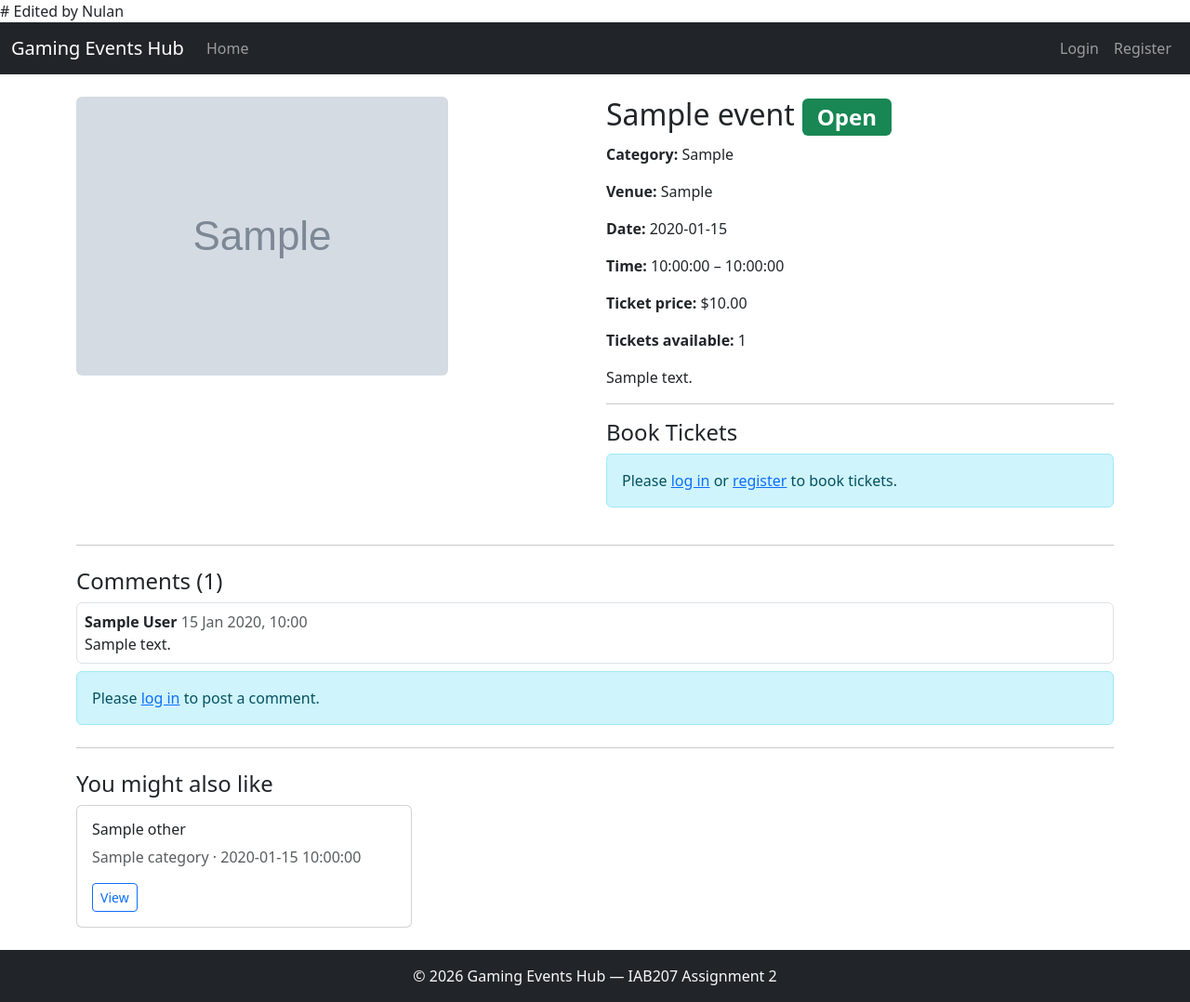
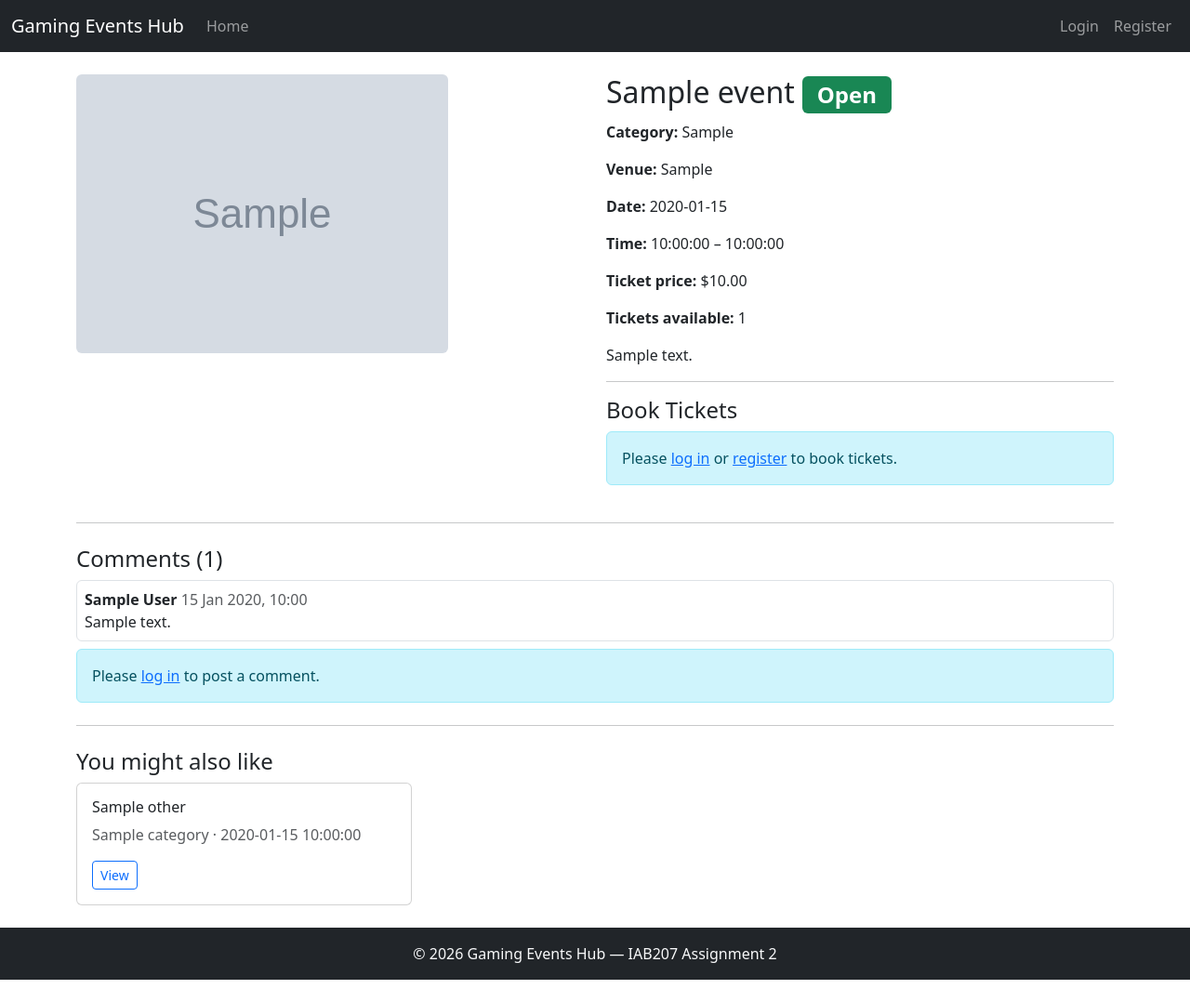
Before and after one commit to zain-111-dot/week5Iab207, a Flask app: template Spring 1 Assessment 2/website/templates/event_detail.html in a window 1280 px wide. Shown: the whole page at 93% size. After the commit the page ends 1054 px from the top, so only its background shows below. Run offline with Flask 3, Linux system fonts and the light colour scheme; tables that the repository leaves empty hold one stand-in row (values such as "Sample post"); the template is opened without the code that fills it: values that come from a table or form of the project are taken from there, most other values are stand-ins (such as "Sample title", 1, 10 or a date in 2020); grey boxes marked "Sample" are stand-in pictures; some libraries are stand-ins or nearby versions.

Commit message:
Fix comment syntax in event_detail.html

```diff
--- a/Spring 1 Assessment 2/website/templates/event_detail.html
+++ b/Spring 1 Assessment 2/website/templates/event_detail.html
@@ -1,4 +1,4 @@
-# Edited by Nulan
+{# Edited by Nulan #}
 {% extends "base.html" %}
 {% from 'bootstrap5/form.html' import render_form %}
 
```
